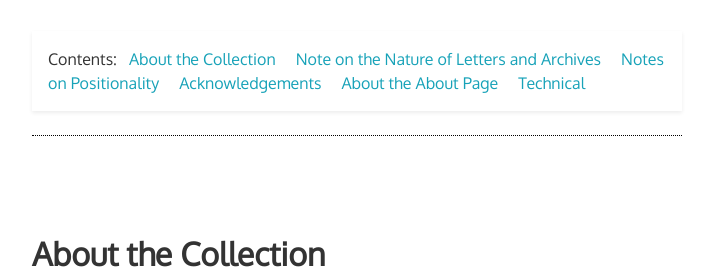
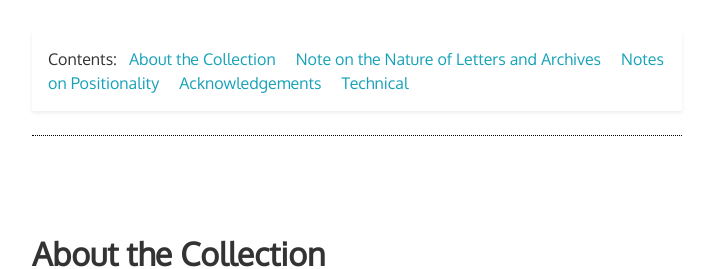
Before and after one commit to ubc-library-rbsc/gillis-2021, a Jekyll site: the page built from pages/about.md, in a window 1280 px wide. Shown: the part 456-725 px from the top of the page, without its empty margins (283-996 px from the left). Built offline with Jekyll 4.4.1, drawn with Linux system fonts in a browser that asks for light colours.

Commit message:
Update about.md

```diff
--- a/pages/about.md
+++ b/pages/about.md
@@ -10,7 +10,7 @@ credits: true
 
 {% include feature/jumbotron.html objectid="https://raw.githubusercontent.com/ubc-library-rbsc/gillis-2021_draft/main/objects/test-feature-image.jpg" %}
 
-{% include feature/nav-menu.html sections="About the Collection; Note on the Nature of Letters and Archives ; Notes on Positionality;Acknowledgements;About the About Page;Technical" %}
+{% include feature/nav-menu.html sections="About the Collection; Note on the Nature of Letters and Archives ; Notes on Positionality;Acknowledgements;Technical" %}
 
 ## About the Collection
 
```
